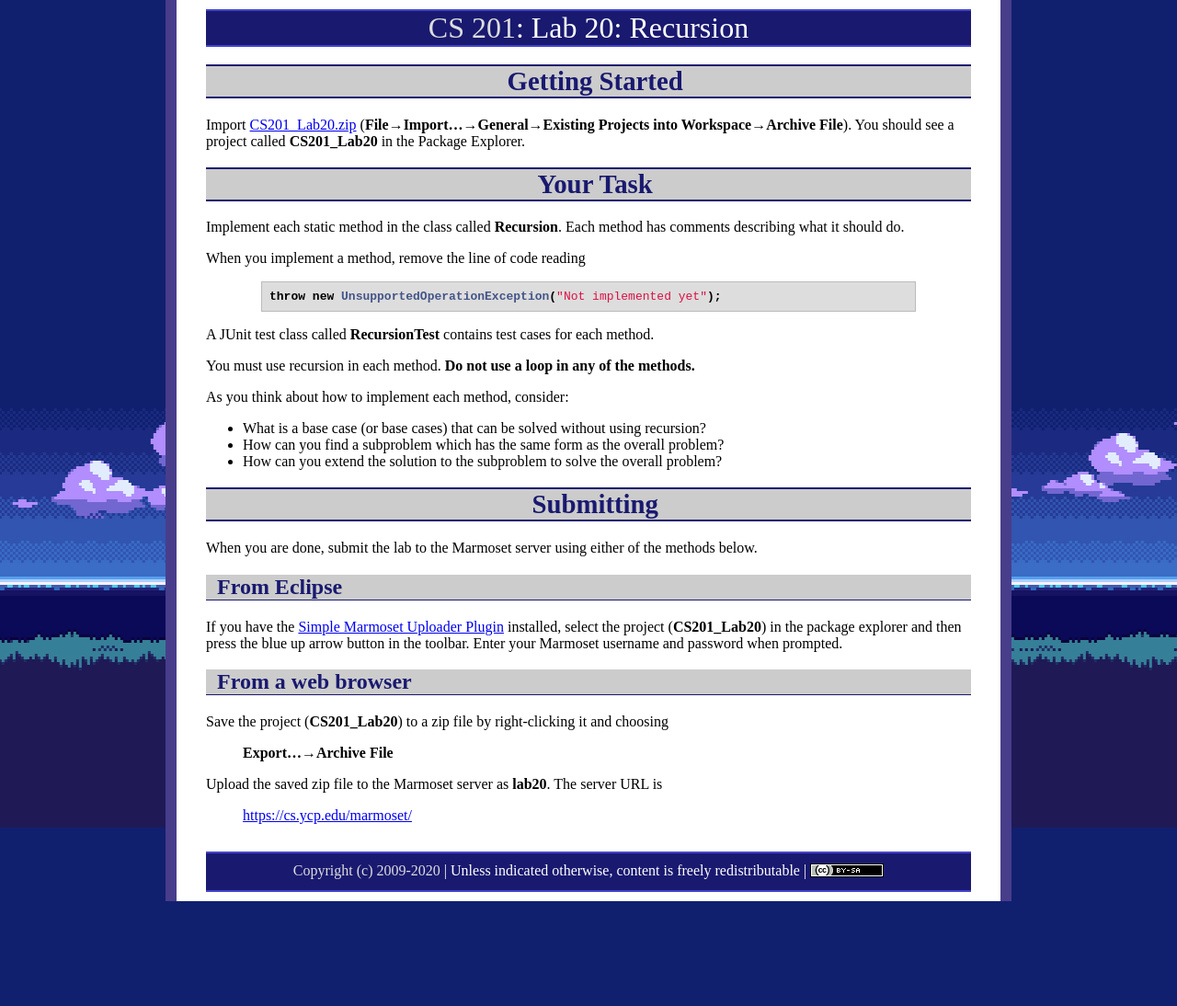
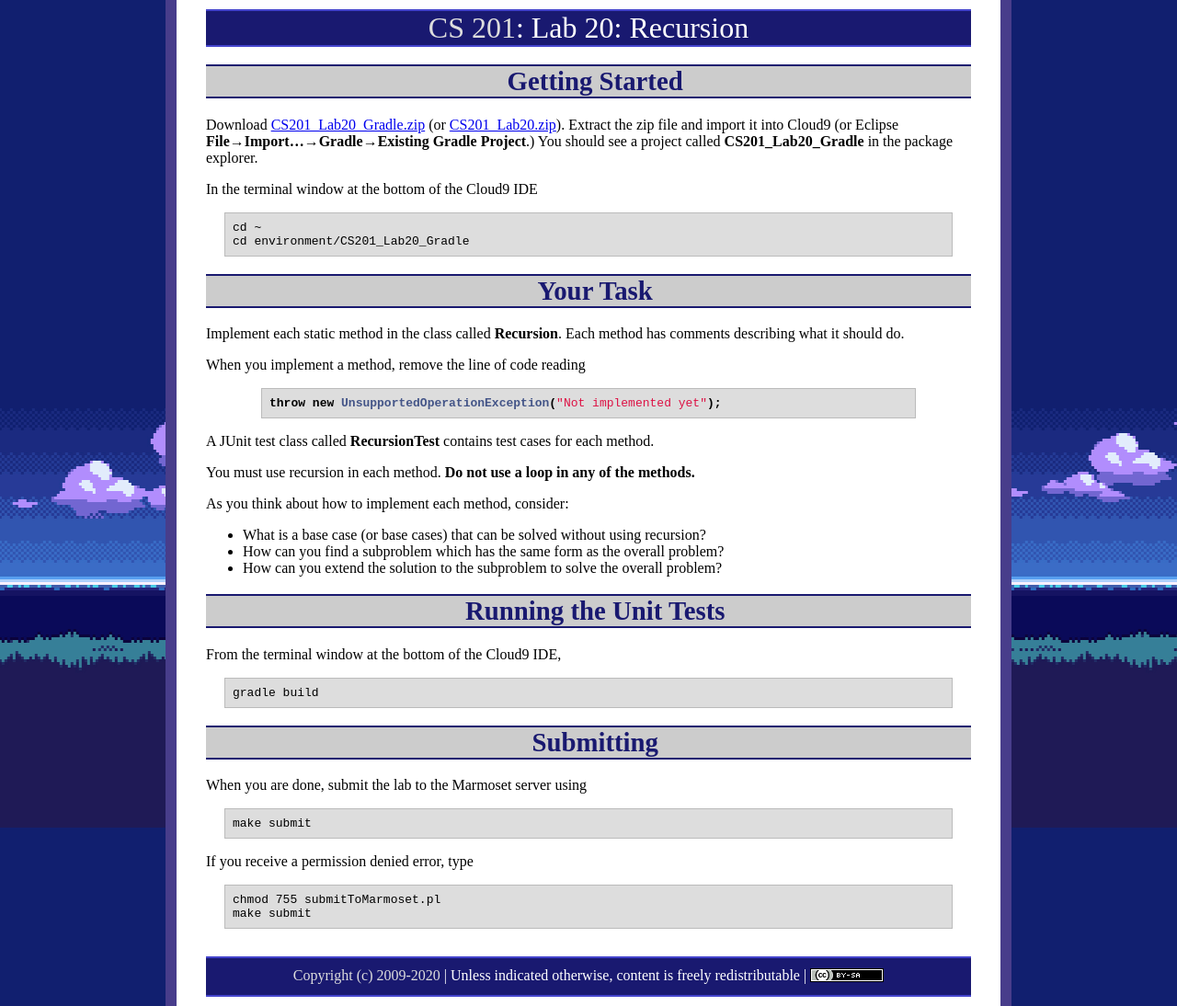
Before and after one commit to ycpcs/cs201-spring2020, a Jekyll site: the page built from labs/lab20.md, in a window 1280 px wide. Shown: the whole page at 92% size. Built offline with Jekyll 4.4.1, drawn with Linux system fonts in a browser that asks for light colours; before the commit the page ends 980 px from its top, so only the background shows below that.

Commit message:
update lab 20
update lab 20

```diff
--- a/labs/lab20.md
+++ b/labs/lab20.md
@@ -6,7 +6,16 @@ title: "Lab 20: Recursion"
 Getting Started
 ===============
 
+Download [CS201\_Lab20\_Gradle.zip](gradle_src/CS201_Lab20_Gradle.zip) (or [CS201\_Lab20.zip](CS201_Lab20.zip)). Extract the zip file and import it into Cloud9 (or Eclipse **File&rarr;Import...&rarr;Gradle&rarr;Existing Gradle Project**.) You should see a project called **CS201\_Lab20\_Gradle** in the package explorer.
+
+In the terminal window at the bottom of the Cloud9 IDE
+
+    cd ~
+    cd environment/CS201_Lab20_Gradle
+
+<!--
 Import [CS201\_Lab20.zip](CS201_Lab20.zip) (**File&rarr;Import...&rarr;General&rarr;Existing Projects into Workspace&rarr;Archive File**). You should see a project called **CS201\_Lab20** in the Package Explorer.
+-->
 
 Your Task
 =========
@@ -29,6 +38,26 @@ As you think about how to implement each method, consider:
 -   How can you find a subproblem which has the same form as the overall problem?
 -   How can you extend the solution to the subproblem to solve the overall problem?
 
+Running the Unit Tests
+======================
+
+From the terminal window at the bottom of the Cloud9 IDE,
+
+    gradle build
+
+Submitting
+==========
+
+When you are done, submit the lab to the Marmoset server using
+
+    make submit
+
+If you receive a permission denied error, type
+
+    chmod 755 submitToMarmoset.pl
+    make submit
+
+<!--
 Submitting
 ==========
 
@@ -49,3 +78,4 @@ Save the project (**CS201\_Lab20**) to a zip file by right-clicking it and choos
 Upload the saved zip file to the Marmoset server as **lab20**. The server URL is
 
 > <https://cs.ycp.edu/marmoset/>
+-->
```
Also changed, not shown: 1 other file.
